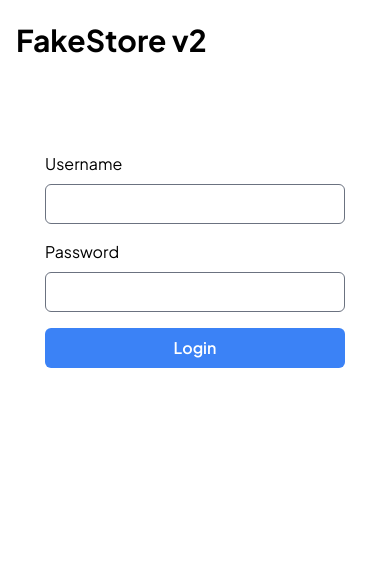
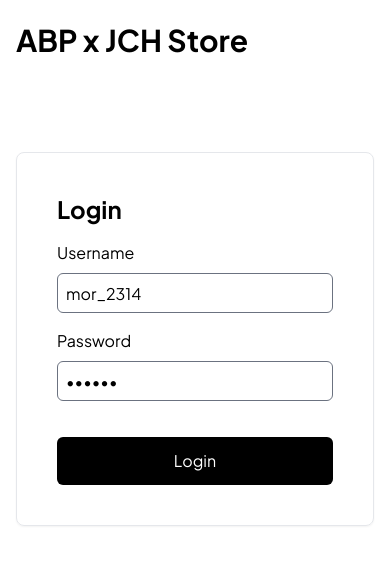
Before and after one commit to albae69/ABPxJCH, a React (Vite) app: page /login in a window 390 px wide. Shown: the top 564 px of the page. Built offline with nearby package versions, Linux system fonts and the light colour scheme.

Commit message:
added: some libs like toast and ui, fix some responsive

```diff
--- a/index.html
+++ b/index.html
@@ -4,7 +4,7 @@
     <meta charset="UTF-8" />
     <link rel="icon" type="image/svg+xml" href="/vite.svg" />
     <meta name="viewport" content="width=device-width, initial-scale=1.0" />
-    <title>Fakestore</title>
+    <title>ABP x JCH Store</title>
     <link
       href="https://fonts.googleapis.com/css2?family=Plus+Jakarta+Sans:wght@100;300;400;500;600;700;800;900&display=swap"
       rel="stylesheet" />
--- a/src/App.jsx
+++ b/src/App.jsx
@@ -1,13 +1,18 @@
 import { Provider } from 'react-redux'
 import { Analytics } from '@vercel/analytics/react'
+import { Toaster } from 'react-hot-toast'
+import { PersistGate } from 'redux-persist/integration/react'
 
 import Router from './router'
-import store from './store'
+import { store, persistor } from './store'
 
 const App = () => {
   return (
     <Provider store={store}>
-      <Router />
+      <PersistGate loading={null} persistor={persistor}>
+        <Toaster position='bottom-right' reverseOrder={false} />
+        <Router />
+      </PersistGate>
       <Analytics />
     </Provider>
   )
--- a/src/components/CartItem.jsx
+++ b/src/components/CartItem.jsx
@@ -1,29 +1,23 @@
-import React from 'react'
-
 const CartItem = ({ title, price, category, description, image, onDelete }) => {
   return (
-    <div className='flex flex-row items-center  min-h-[150px] max-w-lg border rounded-md p-4 m-4'>
-      {/* Left */}
+    <div className='flex flex-row items-center justify-between  w-full  border-b  p-4 '>
+      <div className='p-4 flex items-center justify-center'>
         <img
           src={image}
           className='h-[100px] w-[100px] object-contain'
           alt='product image'
         />
-      {/* Left */}
-      {/* Right */}{' '}
-      <div className=' p-4'>
-        <h3 className='font-bold text-sm'>
-          {title.length > 50 ? title.slice(0, 50) : title}
-        </h3>
-        <h3 className='font-semibold text-sm mb-4'>${price}</h3>
+        <div className='ml-4'>
+          <h1 className='font-bold text-base line-clamp-1'>{title}</h1>
+          <h3 className='font-semibold text-md'>${price}</h3>
+        </div>
+      </div>
       <button
         className=' bg-black text-white rounded-md  px-4 py-2'
         onClick={onDelete}>
         Delete
       </button>
     </div>
-      {/* Right */}
-    </div>
   )
 }
 
--- a/src/components/Header.jsx
+++ b/src/components/Header.jsx
@@ -1,9 +1,14 @@
+import { Fragment } from 'react'
 import { Link, useLocation } from 'react-router-dom'
+import { useSelector } from 'react-redux'
+import { Menu, Transition } from '@headlessui/react'
+import { ShoppingCartIcon, UserCircleIcon } from '@heroicons/react/20/solid'
+
 import { useAuth } from '../utils/useAuth'
-import { useSelector } from 'react-redux'
 
 const Header = () => {
-  const cart = useSelector((state) => state.cart.cart)
+  const cart = useSelector((state) => state.cartReducer.cart)
+
   // if current location is login page, remove login link
   let location = useLocation()
   let isLogin = location.pathname.includes('/login')
@@ -15,29 +20,28 @@ const Header = () => {
   }
 
   return (
-    <header className='h-[80px] flex flex-row items-center justify-between'>
+    <header className='h-[80px] flex flex-row items-center justify-between sticky top-0 z-[99] backdrop-blur'>
       <Link to='/' reloadDocument>
-        <h1 className='font-bold text-3xl'>FakeStore v2</h1>
+        <h1 className='font-bold text-3xl'>ABP x JCH Store</h1>
       </Link>
       {!isLogin ? (
         isLoggedIn ? (
           <div className='flex items-center'>
             <Link to='/cart' className='mr-10'>
-              Cart
-              <p className='absolute top-5 ml-10'>
+              <ShoppingCartIcon
+                className='h-5 w-5 object-contain'
+                aria-hidden='true'
+              />
+              <p className='absolute top-5 ml-7 text-sm'>
                 {cart.length > 0 ? cart.length : null}
               </p>
             </Link>
-            <p
-              className='border px-10 py-1 rounded-md hover:underline'
-              onClick={onLogout}>
-              Logout
-            </p>
+            <Profile onLogout={onLogout} />
           </div>
         ) : (
           <Link
             to='/login'
-            className='border px-10 py-1 rounded-md hover:underline'>
+            className='border px-10 py-1 rounded-md hover:underline text-base font-medium'>
             Login
           </Link>
         )
@@ -47,3 +51,44 @@ const Header = () => {
 }
 
 export default Header
+
+function Profile({ onLogout }) {
+  return (
+    <div>
+      <Menu as='div' className='relative inline-block text-left'>
+        <div>
+          <Menu.Button>
+            <UserCircleIcon
+              className='h-10 w-10 object-contain'
+              aria-hidden='true'
+            />
+          </Menu.Button>
+        </div>
+        <Transition
+          as={Fragment}
+          enter='transition ease-out duration-100'
+          enterFrom='transform opacity-0 scale-95'
+          enterTo='transform opacity-100 scale-100'
+          leave='transition ease-in duration-75'
+          leaveFrom='transform opacity-100 scale-100'
+          leaveTo='transform opacity-0 scale-95'>
+          <Menu.Items className='absolute right-0 mt-2  origin-top-right divide-y divide-gray-100 rounded-md bg-white shadow-lg ring-1 ring-black/5 focus:outline-none'>
+            <div className='px-1 py-1 '>
+              <Menu.Item>
+                {({ active }) => (
+                  <button
+                    onClick={onLogout}
+                    className={`${
+                      active ? 'bg-gray-500 text-white' : 'text-gray-900'
+                    } group flex w-full items-center rounded-md px-2 py-2 text-sm`}>
+                    Logout
+                  </button>
+                )}
+              </Menu.Item>
+            </div>
+          </Menu.Items>
+        </Transition>
+      </Menu>
+    </div>
+  )
+}
--- a/src/components/Input.jsx
+++ /dev/null
@@ -1,13 +0,0 @@
-const Input = (props) => {
-  return (
-    <div>
-      <p className='mb-2'>{props.label}</p>
-      <input
-        {...props}
-        className='h-10 border border-gray-500 rounded-md  w-[300px] px-2 mb-4'
-      />
-    </div>
-  )
-}
-
-export default Input
--- a/src/pages/DetailProduct.jsx
+++ b/src/pages/DetailProduct.jsx
@@ -12,8 +12,6 @@ const DetailProduct = () => {
   let isLoggedIn = useAuth()
   let { id } = useParams()
   const dispatch = useDispatch()
-
-  console.log('isLoggedIn', isLoggedIn)
 
   const [product, setProduct] = useState(null)
   const [loading, setLoading] = useState(true)
--- a/src/pages/Home.jsx
+++ b/src/pages/Home.jsx
@@ -8,6 +8,7 @@ import {
 import ProductItem from '../components/ProductItem'
 import { useNavigate } from 'react-router-dom'
 import ProductItemSkeleton from '../components/ProductItemSkeleton'
+import toast from 'react-hot-toast'
 
 const Home = () => {
   const navigate = useNavigate()
@@ -31,6 +32,7 @@ const Home = () => {
       console.log('error while init')
       setLoading(false)
       setError(true)
+      toast.error('something error')
     }
   }
 
--- a/src/pages/Login.jsx
+++ b/src/pages/Login.jsx
@@ -1,30 +1,35 @@
 import { useEffect, useState } from 'react'
 import Layout from '../components/Layout'
-import Input from '../components/Input'
-import Button from '../components/Button'
 import { login } from '../service/auth'
 import { useNavigate } from 'react-router-dom'
 import { useAuth } from '../utils/useAuth'
+import toast from 'react-hot-toast'
 
 const Login = () => {
   const navigate = useNavigate()
 
-  const [username, setUsername] = useState('')
-  const [password, setPassword] = useState('')
+  const [username, setUsername] = useState('mor_2314')
+  const [password, setPassword] = useState('83r5^_')
+  const [loading, setLoading] = useState(false)
 
-  const onLogin = async () => {
+  const onLogin = async (e) => {
+    e.preventDefault()
+    setLoading(true)
+
     try {
       let data = {
         username: username,
         password: password,
       }
-      console.log('data to send', data)
       const response = await login(data)
-      console.log('response onLogin', response)
       localStorage.setItem('token', response.token)
+      toast.success('Login successfully')
       navigate('/', { replace: true })
+      setLoading(false)
     } catch (error) {
+      setLoading(false)
       console.error('error while onLogin', error)
+      toast.error(error?.response?.data)
     }
   }
 
@@ -39,21 +44,35 @@ const Login = () => {
   return (
     <Layout>
       <section className='flex flex-1 items-center justify-center pt-10'>
-        <div>
-          <Input
-            label='Username'
+        <form
+          onSubmit={onLogin}
+          className='rounded-lg border shadow-sm w-[500px] p-10'>
+          <h1 className='font-bold text-2xl text-black mb-4'>Login</h1>
+          <p className='mb-2'>Username</p>
+          <input
+            label='username'
             type='text'
             value={username}
             onChange={(e) => setUsername(e.target.value)}
+            className='h-10 border border-gray-500 rounded-md  w-full px-2 mb-4 focus:outline-none'
+            required
           />
-          <Input
+          <p className='mb-2'>Password</p>
+          <input
             label='Password'
             type='password'
             value={password}
             onChange={(e) => setPassword(e.target.value)}
+            className='h-10 border border-gray-500 rounded-md  w-full px-2 mb-4 focus:outline-none'
+            required
           />
-          <Button title='Login' onClick={onLogin} />
-        </div>
+          <button
+            disabled={loading}
+            className='h-[48px] w-full bg-black text-white rounded-md mt-[20px]'
+            type='submit'>
+            {loading ? 'loading...' : 'Login'}
+          </button>
+        </form>
       </section>
     </Layout>
   )
--- a/src/store/index.js
+++ b/src/store/index.js
@@ -1,12 +1,38 @@
-import { configureStore } from '@reduxjs/toolkit'
-import countReducer from './slice/countSlice'
+import { configureStore, combineReducers } from '@reduxjs/toolkit'
+import storage from 'redux-persist/lib/storage'
+import {
+  persistStore,
+  persistReducer,
+  FLUSH,
+  REHYDRATE,
+  PAUSE,
+  PERSIST,
+  PURGE,
+  REGISTER,
+} from 'redux-persist'
+
 import cartReducer from './slice/cartSlice'
 
-const store = configureStore({
-  reducer: {
-    count: countReducer,
-    cart: cartReducer,
-  },
+const rootReducer = combineReducers({
+  cartReducer,
 })
 
-export default store
+const persistConfig = {
+  key: 'root',
+  version: 1,
+  storage,
+}
+
+const persistedReducer = persistReducer(persistConfig, rootReducer)
+
+export const store = configureStore({
+  reducer: persistedReducer,
+  middleware: (getDefaultMiddleware) =>
+    getDefaultMiddleware({
+      serializableCheck: {
+        ignoredActions: [FLUSH, REHYDRATE, PAUSE, PERSIST, PURGE, REGISTER],
+      },
+    }),
+})
+
+export const persistor = persistStore(store)
--- a/src/store/slice/cartSlice.js
+++ b/src/store/slice/cartSlice.js
@@ -1,4 +1,5 @@
 import { createSlice } from '@reduxjs/toolkit'
+import toast from 'react-hot-toast'
 
 let initialState = {
   cart: [],
@@ -12,9 +13,11 @@ const cartSlice = createSlice({
       state.cart.find((item) => item.id === action.payload.id)
         ? null
         : state.cart.push(action.payload)
+      toast.success('Succesfully added item to cart')
     },
     removeProduct: (state, action) => {
       state.cart = state.cart.filter((item) => item.id != action.payload)
+      toast.success('Succesfully remove item to cart')
     },
   },
 })
```
Also changed, not shown: package.json (+6 -1 lines), src/pages/Cart.jsx (+49 -11 lines), 1 other file (tests, documents, lock files or other folders). Lines whose indentation alone changed are shown as unchanged.
